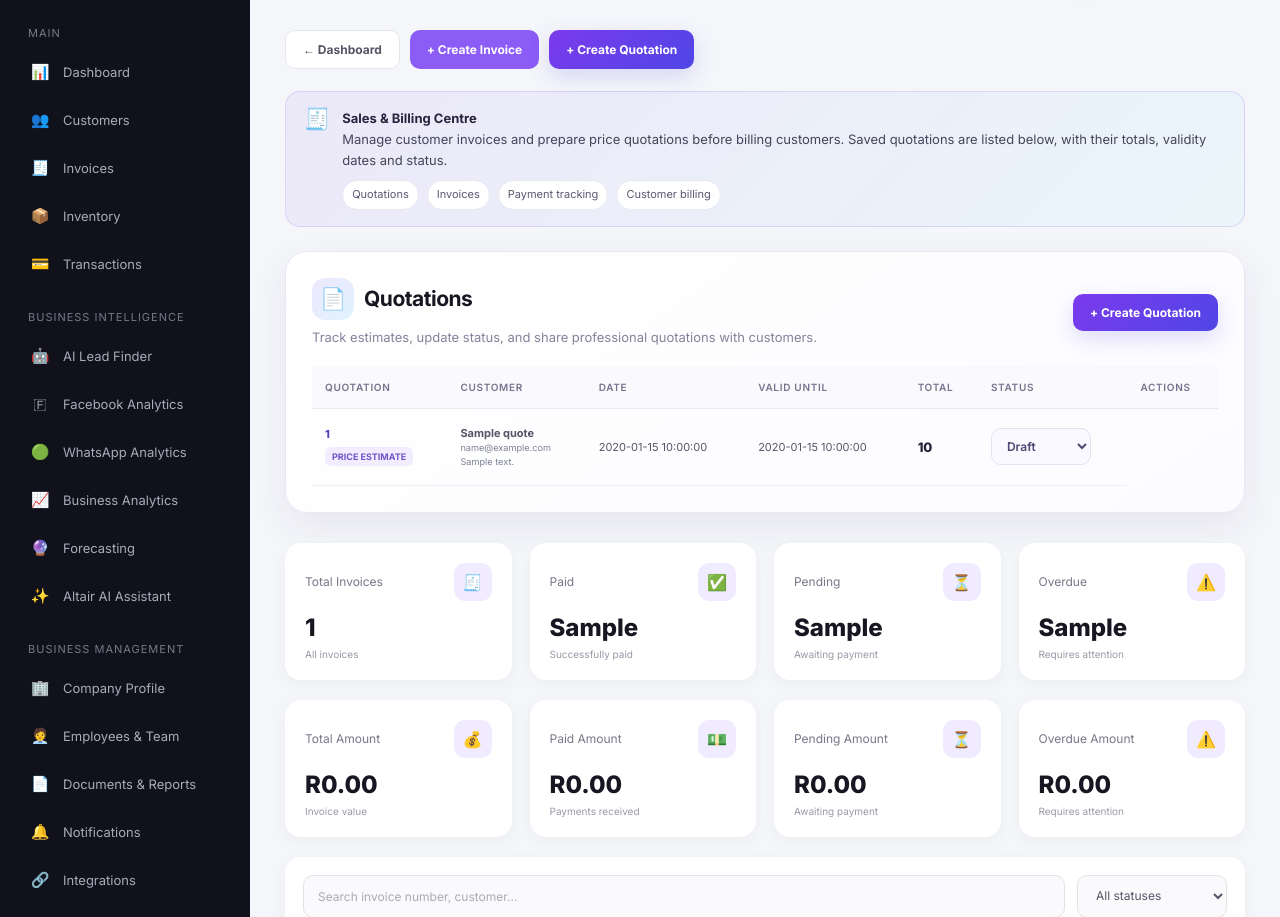
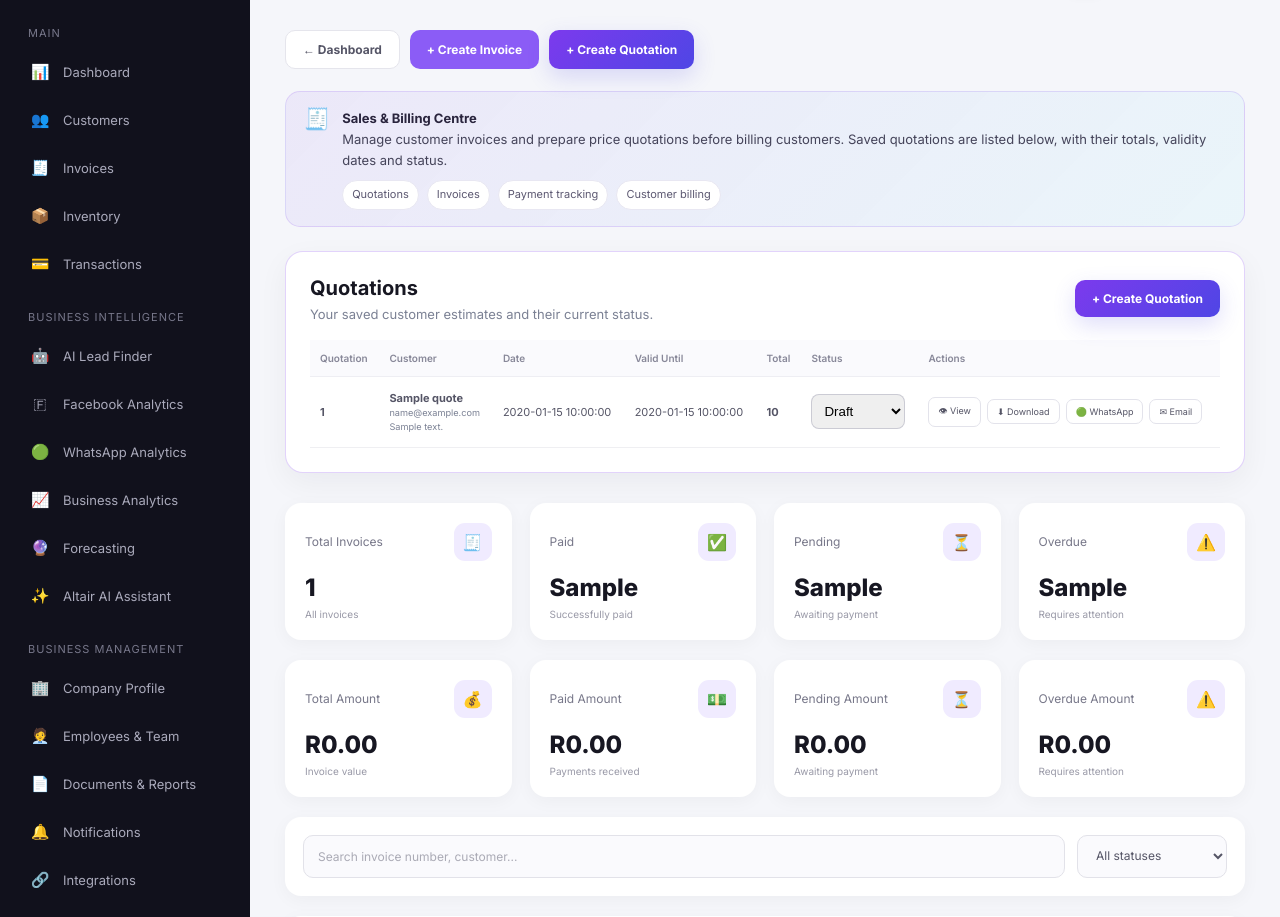
Before and after one commit to PrinceMasimbaMbizi/Altair_business_suites, a Flask app: template templates/invoice.html in a window 1280 px wide. Shown: the part 79-996 px from the top of the page. Run offline with Flask 3, Linux system fonts and the light colour scheme; the template is opened without the code that fills it: most values are stand-ins (such as "Sample title", 1, 10 or a date in 2020).

Commit message:
took back the od code

```diff
--- a/templates/invoice.html
+++ b/templates/invoice.html
@@ -1775,30 +1775,6 @@
                 padding: 18px;
             }
 
-        }
-
-        .quotation-list .quotation-row-actions .action {
-            transition: transform .18s ease, box-shadow .18s ease;
-        }
-
-        .quotation-list .quotation-row-actions .action:hover {
-            transform: translateY(-1px);
-            box-shadow: 0 5px 12px rgba(35, 25, 70, .08);
-        }
-
-        .quotation-list tbody tr:hover {
-            background: #fbfaff;
-        }
-
-        @media (max-width: 700px) {
-            .quotation-list {
-                padding: 17px !important;
-                border-radius: 16px !important;
-            }
-
-            .quotation-list>div:first-child {
-                align-items: flex-start !important;
-            }
         }
     </style>
 
@@ -2059,17 +2035,13 @@
             </section>
 
             <section class="quotation-list"
-                style="margin:24px 0 30px;padding:26px;border:1px solid #e9e5f7;border-radius:22px;background:linear-gradient(145deg,#ffffff 0%,#fcfbff 100%);box-shadow:0 14px 38px rgba(38,24,76,.07);">
+                style="margin:24px 0 30px;padding:24px;border:1px solid rgba(124,58,237,.22);border-radius:18px;background:var(--card-bg, #fff);box-shadow:0 10px 30px rgba(20,20,40,.05);">
                 <div
                     style="display:flex;justify-content:space-between;align-items:center;gap:14px;flex-wrap:wrap;margin-bottom:18px;">
                     <div>
-                        <div style="display:flex;align-items:center;gap:10px;margin-bottom:7px;">
-                            <span
-                                style="width:42px;height:42px;display:grid;place-items:center;border-radius:13px;background:linear-gradient(135deg,#ede9fe,#e0f2fe);font-size:21px;">📄</span>
-                            <h2 style="margin:0;font-size:21px;letter-spacing:-.5px;">Quotations</h2>
-                        </div>
-                        <p style="margin:0;color:#85839a;font-size:13px;line-height:1.6;">Track estimates, update
-                            status, and share professional quotations with customers.</p>
+                        <h2 style="margin:0 0 6px;font-size:20px;">Quotations</h2>
+                        <p style="margin:0;color:var(--muted, #7b8194);font-size:13px;">Your saved customer estimates
+                            and their current status.</p>
                     </div>
                     <button type="button" class="btn btn-quotation" onclick="openQuotationModal()">+ Create
                         Quotation</button>
@@ -2077,67 +2049,74 @@
 
                 {% if quotations %}
                 <div style="width:100%;overflow-x:auto;">
-                    <table style="width:100%;border-collapse:separate;border-spacing:0;min-width:900px;">
+                    <table style="width:100%;border-collapse:collapse;min-width:760px;">
                         <thead>
-                            <tr style="text-align:left;background:#f7f6fc;">
-                                <th
-                                    style="padding:15px 13px;color:#77738e;font-size:10px;text-transform:uppercase;letter-spacing:.7px;border-bottom:1px solid #ebe8f4;">
-                                    Quotation</th>
-                                <th
-                                    style="padding:15px 13px;color:#77738e;font-size:10px;text-transform:uppercase;letter-spacing:.7px;border-bottom:1px solid #ebe8f4;">
-                                    Customer</th>
-                                <th
-                                    style="padding:15px 13px;color:#77738e;font-size:10px;text-transform:uppercase;letter-spacing:.7px;border-bottom:1px solid #ebe8f4;">
-                                    Date</th>
-                                <th
-                                    style="padding:15px 13px;color:#77738e;font-size:10px;text-transform:uppercase;letter-spacing:.7px;border-bottom:1px solid #ebe8f4;">
-                                    Valid Until</th>
-                                <th
-                                    style="padding:15px 13px;color:#77738e;font-size:10px;text-transform:uppercase;letter-spacing:.7px;border-bottom:1px solid #ebe8f4;">
-                                    Total</th>
-                                <th
-                                    style="padding:15px 13px;color:#77738e;font-size:10px;text-transform:uppercase;letter-spacing:.7px;border-bottom:1px solid #ebe8f4;">
-                                    Status</th>
-                                <th
-                                    style="padding:15px 13px;color:#77738e;font-size:10px;text-transform:uppercase;letter-spacing:.7px;border-bottom:1px solid #ebe8f4;">
-                                    Actions</th>
+                            <tr style="text-align:left;border-bottom:1px solid rgba(120,120,150,.18);">
+                                <th style="padding:12px 10px;">Quotation</th>
+                                <th style="padding:12px 10px;">Customer</th>
+                                <th style="padding:12px 10px;">Date</th>
+                                <th style="padding:12px 10px;">Valid Until</th>
+                                <th style="padding:12px 10px;">Total</th>
+                                <th style="padding:12px 10px;">Status</th>
+                                <th style="padding:12px 10px;">Actions</th>
                             </tr>
                         </thead>
                         <tbody>
                             {% for quote in quotations %}
-                            <tr style="border-bottom:1px solid #efedf5;transition:background .18s;">
-                                <td
-                                    style="padding:17px 13px;font-weight:800;color:#5b3cc4;border-bottom:1px solid #f0eef6;white-space:nowrap;">
-                                    {{ quote.quotation_number }}<br><small
-                                        style="display:inline-block;margin-top:6px;padding:4px 7px;border-radius:6px;background:#f1edff;color:#7254c8;font-size:9px;font-weight:700;">PRICE
-                                        ESTIMATE</small></td>
-                                <td style="padding:17px 13px;border-bottom:1px solid #f0eef6;">
+                            <tr style="border-bottom:1px solid rgba(120,120,150,.12);">
+                                <td style="padding:14px 10px;font-weight:700;">{{ quote.quotation_number }}</td>
+                                <td style="padding:14px 10px;">
                                     <strong>{{ quote.customer_name }}</strong>
                                     {% if quote.customer_email %}<br><small style="color:var(--muted, #7b8194);">{{
                                         quote.customer_email }}</small>{% endif %}
                                     {% if quote.description %}<br><small style="color:var(--muted, #7b8194);">{{
                                         quote.description }}</small>{% endif %}
                                 </td>
-                                <td style="padding:17px 13px;border-bottom:1px solid #f0eef6;">{{ quote.quotation_date
-                                    }}</td>
-                                <td style="padding:17px 13px;border-bottom:1px solid #f0eef6;">{{ quote.valid_until or
-                                    '—' }}</td>
-                                <td
-                                    style="padding:17px 13px;font-weight:800;color:#242038;border-bottom:1px solid #f0eef6;white-space:nowrap;font-size:13px;">
-                                    {{ quote.total|money }}</td>
-                                <td style="padding:17px 13px;border-bottom:1px solid #f0eef6;">
+                                <td style="padding:14px 10px;">{{ quote.quotation_date }}</td>
+                                <td style="padding:14px 10px;">{{ quote.valid_until or '—' }}</td>
+                                <td style="padding:14px 10px;font-weight:700;">{{ quote.total|money }}</td>
+                                <td style="padding:14px 10px;">
                                     <form method="POST"
                                         action="{{ url_for('update_quotation_status', quotation_id=quote.id) }}"
                                         style="display:flex;align-items:center;gap:6px;">
                                         <select name="status" aria-label="Quotation status"
-                                            onchange="this.form.submit()"
-                                            style="max-width:130px;padding:9px 11px;border:1px solid #e4e1f0;border-radius:10px;background:#faf9ff;color:#51466f;font:600 12px Inter,sans-serif;outline:none;cursor:pointer;">
+                                            style="max-width:130px;padding:8px;border:1px solid rgba(120,120,150,.3);border-radius:8px;">
                                             {% for option in ['Draft', 'Sent', 'Accepted', 'Rejected', 'Expired'] %}
                                             <option value="{{ option }}" {% if quote.status==option %}selected{% endif
                                                 %}>{{ option }}</option>
                                             {% endfor %}
                                         </select>
-                                    </form>
+
+                                </td>
+                                <td style="padding:14px 10px;min-width:290px;">
+                                    <div class="actions"
+                                        style="display:flex;gap:6px;flex-wrap:wrap;align-items:center;">
+                                        <a class="action" href="/quotations/{{ quote.id }}"
+                                            title="View this quotation">👁 View</a>
+
+                                        <a class="action" href="/quotations/{{ quote.id }}/download"
+                                            title="Download this quotation as PDF">⬇ Download</a>
+
+                                        <button type="button" class="action" onclick="shareQuotationWhatsApp(this)"
+                                            data-number="{{ quote.quotation_number|default('', true)|e }}"
+                                            data-customer="{{ quote.customer_name|default('', true)|e }}"
+                                            data-total="{{ quote.total|default(0, true)|e }}"
+                                            data-valid="{{ quote.valid_until|default('', true)|e }}"
+                                            data-phone="{{ quote.customer_phone|default('', true)|e }}"
+                                            data-url="{{ request.host_url.rstrip('/') }}/quotations/{{ quote.id }}">
+                                            🟢 WhatsApp
+                                        </button>
+
+                                        <button type="button" class="action" onclick="shareQuotationEmail(this)"
+                                            data-number="{{ quote.quotation_number|default('', true)|e }}"
+                                            data-customer="{{ quote.customer_name|default('', true)|e }}"
+                                            data-total="{{ quote.total|default(0, true)|e }}"
+                                            data-valid="{{ quote.valid_until|default('', true)|e }}"
+                                            data-email="{{ quote.customer_email|default('', true)|e }}"
+                                            data-url="{{ request.host_url.rstrip('/') }}/quotations/{{ quote.id }}">
+                                            ✉ Email
+                                        </button>
+                                    </div>
                                 </td>
                             </tr>
                             {% endfor %}
@@ -3321,6 +3300,37 @@
         }
 
 
+        function shareQuotationWhatsApp(button) {
+            const d = button.dataset;
+            const message =
+                `Hello ${d.customer || "there"},\\n\\n` +
+                `Please find quotation ${d.number || ""} from our business.\\n` +
+                `Total: R${d.total || "0.00"}\\n` +
+                (d.valid ? `Valid until: ${d.valid}\\n` : "") +
+                `\\nView quotation: ${d.url}\\n\\nThank you.`;
+            const phone = (d.phone || "").replace(/[^0-9]/g, "");
+            const whatsappUrl = phone
+                ? `https://wa.me/${phone}?text=${encodeURIComponent(message)}`
+                : `https://wa.me/?text=${encodeURIComponent(message)}`;
+            window.open(whatsappUrl, "_blank", "noopener,noreferrer");
+        }
+
+        function shareQuotationEmail(button) {
+            const d = button.dataset;
+            const subject = `Quotation ${d.number || ""}`;
+            const body =
+                `Hello ${d.customer || "there"},\\n\\n` +
+                `Please find the details for quotation ${d.number || ""}.\\n` +
+                `Total: R${d.total || "0.00"}\\n` +
+                (d.valid ? `Valid until: ${d.valid}\\n` : "") +
+                `\\nView quotation: ${d.url}\\n\\nThank you.`;
+            const emailUrl =
+                `mailto:${encodeURIComponent(d.email || "")}` +
+                `?subject=${encodeURIComponent(subject)}` +
+                `&body=${encodeURIComponent(body)}`;
+            window.location.href = emailUrl;
+        }
+
         document.addEventListener("keydown", function (event) {
             if (event.key === "Escape") closeQuotationModal();
         });
```
